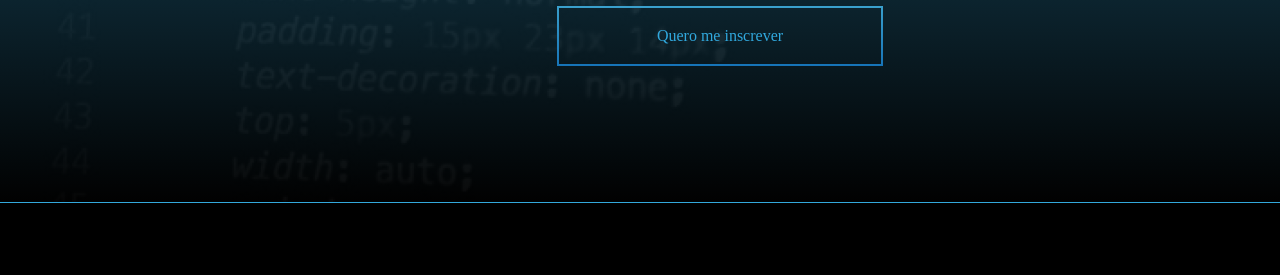
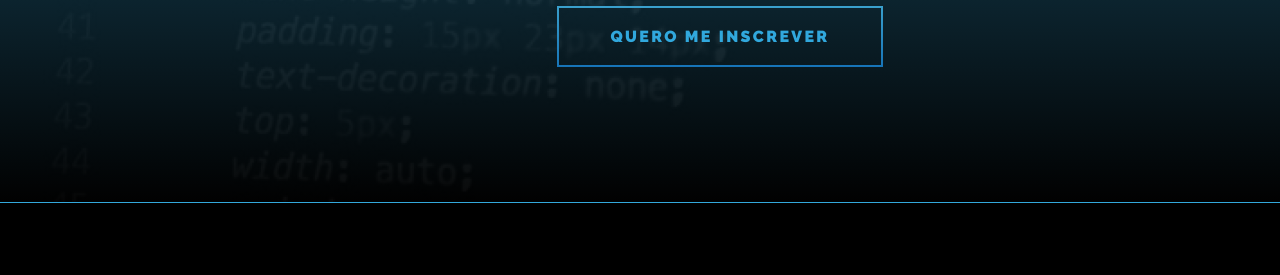
Before and after one commit to digitalinnovationone/trilha-css-desafio-01, a plain HTML site: page index.html in a window 1280 px wide. Shown: the part 459-734 px from the top of the page. Drawn offline with Linux system fonts and the light colour scheme; a web font is replaced by a local one.

Commit message:
atualizando button

```diff
--- a/style/style.css
+++ b/style/style.css
@@ -67,7 +67,10 @@ body {
     background-color: transparent;
 
     font-size: 16px;
+    font-weight: 900;
     text-align: center;
+    letter-spacing: 2.36px;
+    text-transform: uppercase;
 }
 
 #course-content {
```
